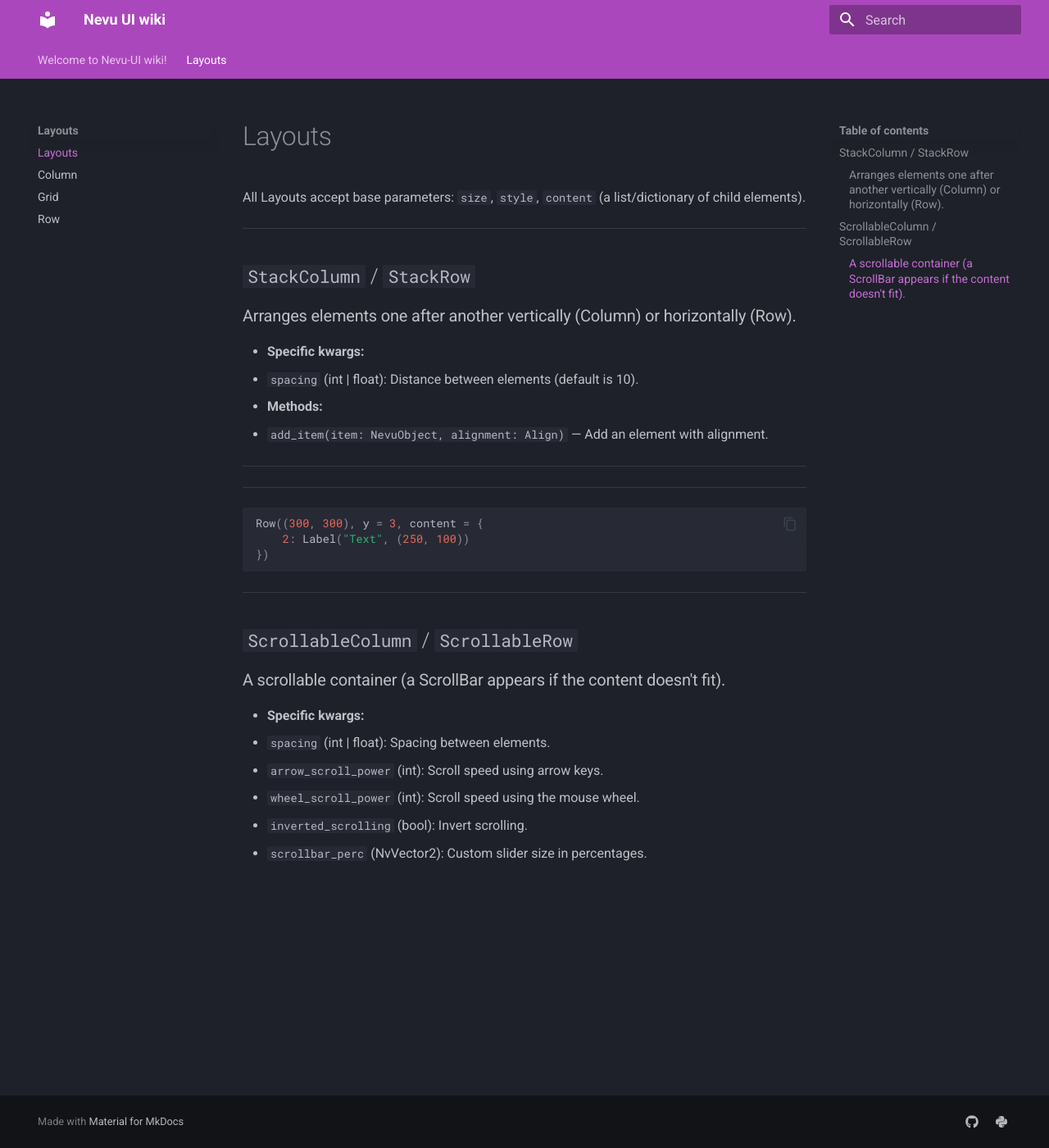
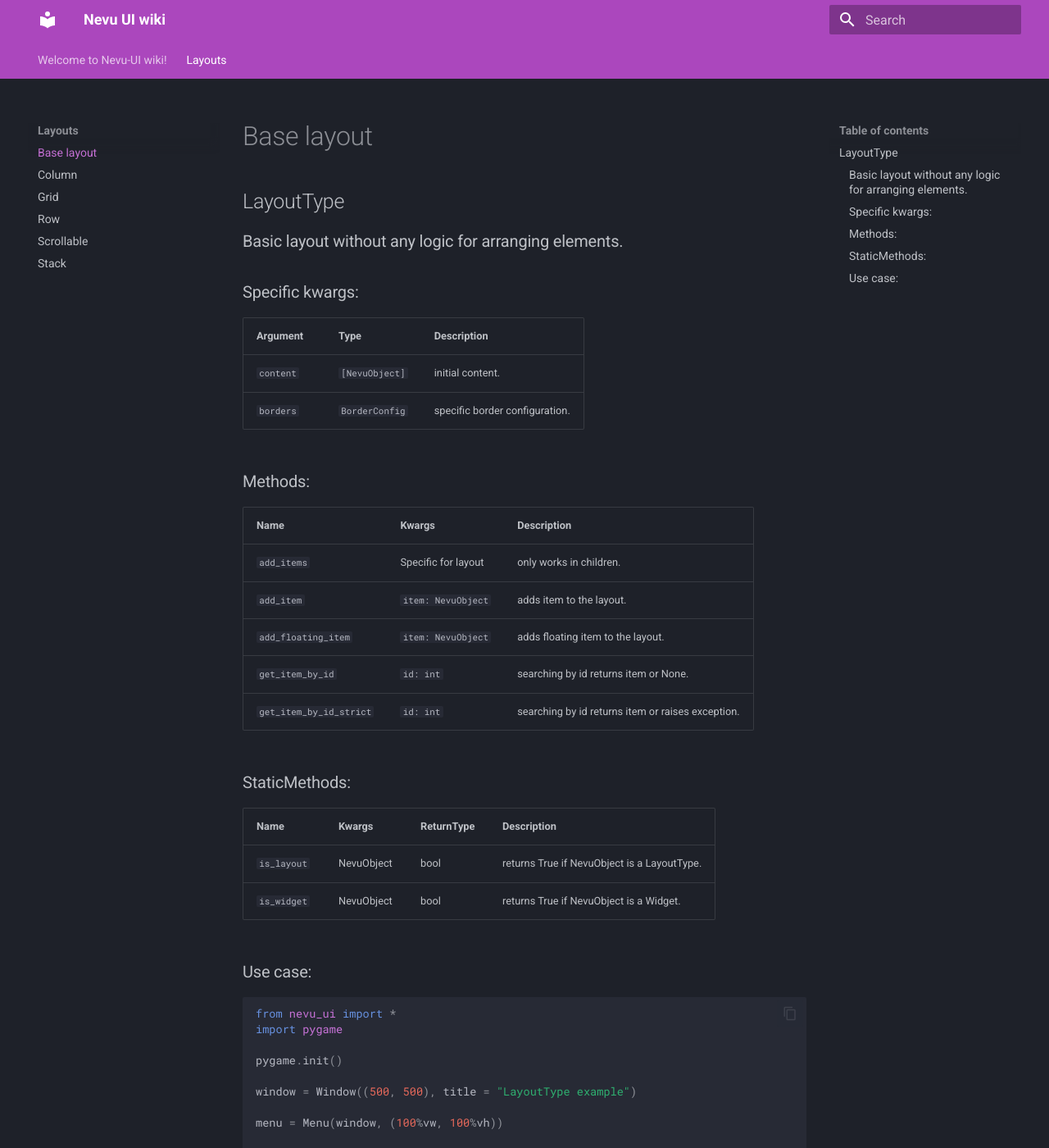
Before and after one commit to GolemBebrov/nevu-docs, an MkDocs documentation site: the page built from docs/layouts/base_layout.md, in a window 1280 px wide and 1400 px high. Shown: the whole window at 82% size. Built offline with MkDocs 1.6.1 and Material for MkDocs 9.7.7, drawn with Linux system fonts in a browser that asks for light colours; some of the changed text lies outside the part shown.

Commit message:
Finished layouts wiki

````diff
--- a/docs/layouts/base_layout.md
+++ b/docs/layouts/base_layout.md
@@ -1,37 +1,53 @@
+## LayoutType
+### Basic layout without any logic for arranging elements.
+### Specific kwargs:
+| Argument | Type | Description |
+| :--- | :--- | :--- |
+| `content` | `[NevuObject]` | initial content. |
+| `borders` | `BorderConfig` | specific border configuration. |
 
-# Layouts
+### Methods:
+| Name | Kwargs | Description |
+| :--- | :--- | :--- |
+| `add_items` | Specific for layout | only works in children. |
+| `add_item` | `item: NevuObject` | adds item to the layout. |
+| `add_floating_item` | `item: NevuObject` | adds floating item to the layout. |
+| `get_item_by_id` | `id: int` | searching by id returns item or None. |
+| `get_item_by_id_strict` | `id: int` | searching by id returns item or raises exception. |
 
-All Layouts accept base parameters: `size`, `style`, `content` (a list/dictionary of child elements).
+### StaticMethods:
+| Name | Kwargs | ReturnType | Description |
+| :--- | :--- | :--- | --- |
+| `is_layout` | NevuObject | bool | returns True if NevuObject is a LayoutType. |
+| `is_widget` | NevuObject | bool | returns True if NevuObject is a Widget. |
 
----
+### Use case:
+```python
+from nevu_ui import *
+import pygame
 
-## `StackColumn` / `StackRow`
-### Arranges elements one after another vertically (Column) or horizontally (Row).
-* **Specific kwargs:**
-  * `spacing` (int | float): Distance between elements (default is 10).
-* **Methods:**
-  * `add_item(item: NevuObject, alignment: Align)` — Add an element with alignment.
+pygame.init()
 
----
+window = Window((500, 500), title = "LayoutType example")
 
+menu = Menu(window, (100%vw, 100%vh))
 
+lbla = Label("A", [100, 50], single_instance = True) #Single instance is important
+lblb = Label("B", [100, 50], single_instance = True)
 
----
+lbla.coordinates = NvVector2(50, 50) #nvvector 2 in IMPORTANT !!!
+lblb.coordinates = NvVector2(200, 200)
 
+lay = LayoutType([100*vw, 100*vh])
+lay.add_floating_item(lbla)
+lay.add_floating_item(lblb)
 
-```python
-Row((300, 300), y = 3, content = {
-    2: Label("Text", (250, 100))
-})
+menu.layout = lay
+
+while True:
+    window.begin_frame()
+    window.update()
+    menu.update()
+    menu.draw()
+    window.end_frame()
 ```
-
----
-
-## `ScrollableColumn` / `ScrollableRow`
-### A scrollable container (a ScrollBar appears if the content doesn't fit).
-* **Specific kwargs:**
-  * `spacing` (int | float): Spacing between elements.
-  * `arrow_scroll_power` (int): Scroll speed using arrow keys.
-  * `wheel_scroll_power` (int): Scroll speed using the mouse wheel.
-  * `inverted_scrolling` (bool): Invert scrolling.
-  * `scrollbar_perc` (NvVector2): Custom slider size in percentages.
````
Also changed, not shown: docs/layouts/scrollable.md (added, +44 -0 lines), docs/layouts/stack.md (added, +38 -0 lines).
